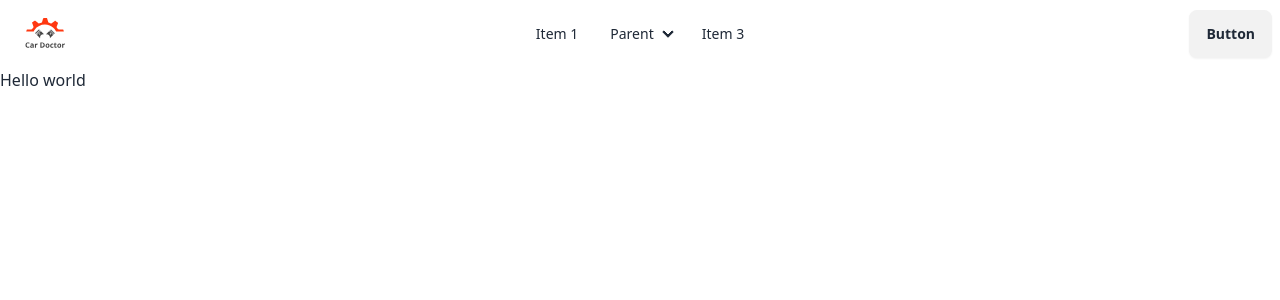
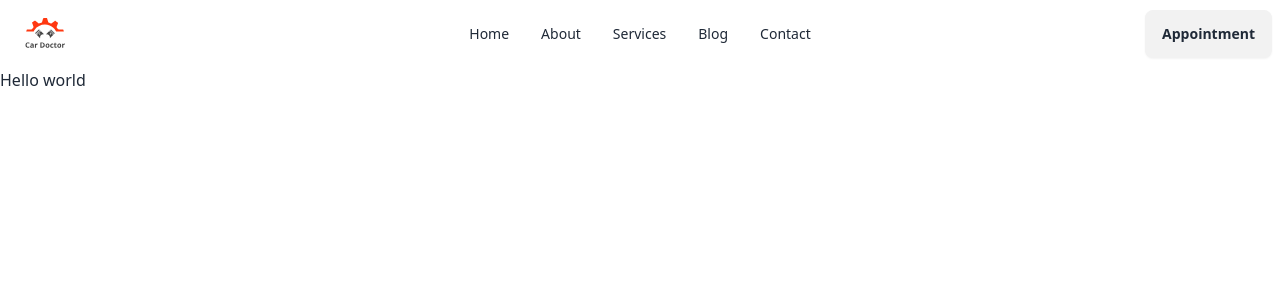
Before and after one commit to RahulKhanSuvo/car-doctor, a Next.js app: page / in a window 1280 px wide. Shown: the top 300 px of the page. Built offline with nearby package versions, Linux system fonts and the light colour scheme.

Commit message:
Implement NavBar component with navigation links, add MongoDB dependency, and initialize database connection

```diff
--- a/app/components/NavBar.jsx
+++ b/app/components/NavBar.jsx
@@ -1,7 +1,30 @@
 import Image from "next/image";
+import Link from "next/link";
 import React from "react";
 
 export default function NavBar() {
+  const navMenu = () => {
+    return (
+      <>
+        {" "}
+        <li>
+          <Link href={"/"}>Home</Link>
+        </li>
+        <li>
+          <Link href={"/about"}>About</Link>
+        </li>
+        <li>
+          <Link href={"/services"}>Services</Link>
+        </li>
+        <li>
+          <Link href={"/blog"}>Blog</Link>
+        </li>
+        <li>
+          <Link href={"/contact"}>Contact</Link>
+        </li>
+      </>
+    );
+  };
   return (
     <div className="navbar bg-base-100">
       <div className="navbar-start">
@@ -26,23 +49,7 @@ export default function NavBar() {
             tabIndex={0}
             className="menu menu-sm dropdown-content bg-base-100 rounded-box z-[1] mt-3 w-52 p-2 shadow"
           >
-            <li>
-              <a>Item 1</a>
-            </li>
-            <li>
-              <a>Parent</a>
-              <ul className="p-2">
-                <li>
-                  <a>Submenu 1</a>
-                </li>
-                <li>
-                  <a>Submenu 2</a>
-                </li>
-              </ul>
-            </li>
-            <li>
-              <a>Item 3</a>
-            </li>
+            {navMenu()}
           </ul>
         </div>
         <a className="btn btn-ghost text-xl">
@@ -55,30 +62,10 @@ export default function NavBar() {
         </a>
       </div>
       <div className="navbar-center hidden lg:flex">
-        <ul className="menu menu-horizontal px-1">
-          <li>
-            <a>Item 1</a>
-          </li>
-          <li>
-            <details>
-              <summary>Parent</summary>
-              <ul className="p-2">
-                <li>
-                  <a>Submenu 1</a>
-                </li>
-                <li>
-                  <a>Submenu 2</a>
-                </li>
-              </ul>
-            </details>
-          </li>
-          <li>
-            <a>Item 3</a>
-          </li>
-        </ul>
+        <ul className="menu menu-horizontal px-1">{navMenu()}</ul>
       </div>
       <div className="navbar-end">
-        <a className="btn">Button</a>
+        <a className="btn">Appointment</a>
       </div>
     </div>
   );
--- a/package.json
+++ b/package.json
@@ -9,6 +9,7 @@
     "lint": "next lint"
   },
   "dependencies": {
+    "mongodb": "^6.13.1",
     "next": "15.1.6",
     "react": "^19.0.0",
     "react-dom": "^19.0.0"
```
Also changed, not shown: lib/dbConnect.js (added, +12 -0 lines), public/services.json (+6 -6 lines), 1 other file (tests, documents, lock files or other folders).
